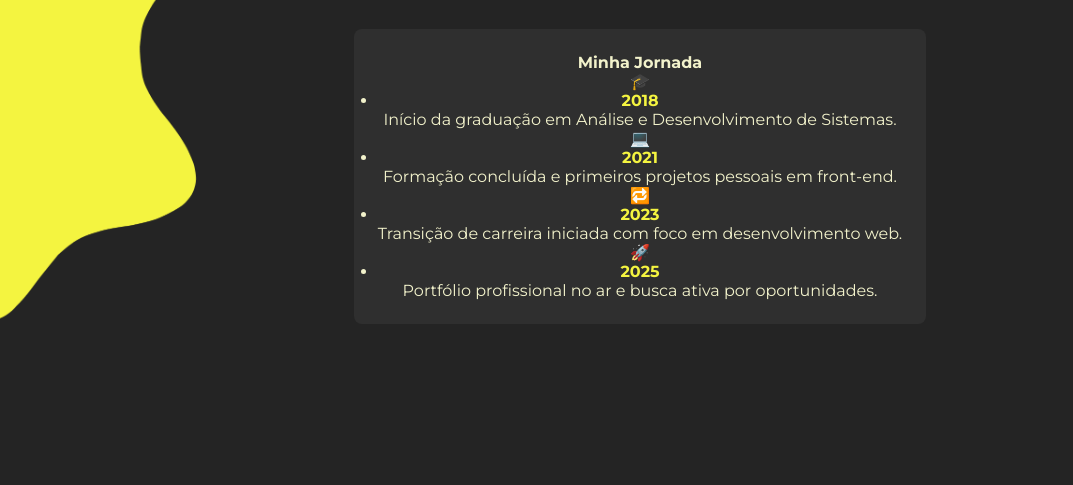
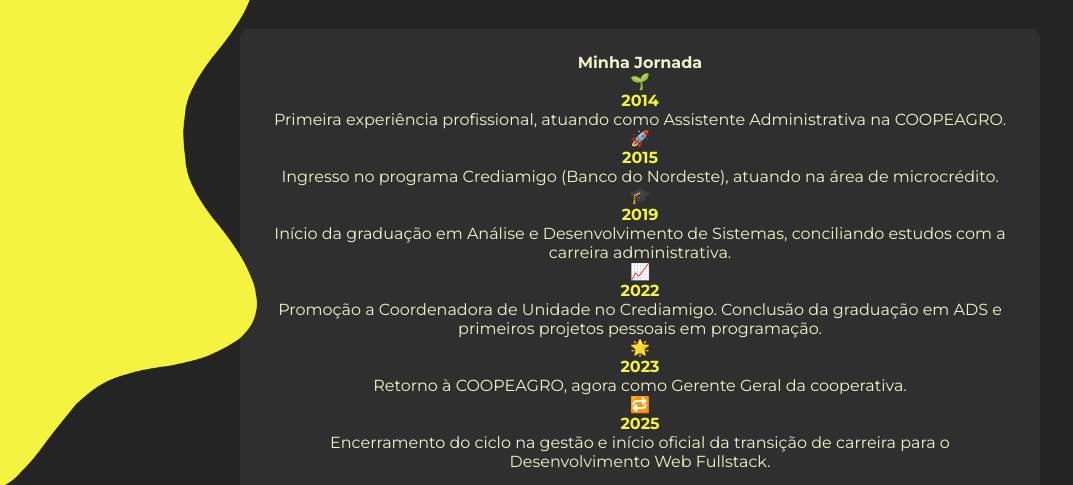
Before and after one commit to Rinelly/portfolio-rinelly, a plain HTML site: page index.html in a window 1280 px wide. Shown: the part 1320-1805 px from the top of the page, without its empty margins (0-1073 px from the left). Drawn offline with Linux system fonts and the light colour scheme.

Commit message:
Ajustes na seção sobre mim, na jornada e ajustes no css.

```diff
--- a/css/contato.css
+++ b/css/contato.css
@@ -12,11 +12,9 @@
     padding: 2rem;
 }
 
-.imagem-contato {
-    max-width: 100%;   /* nunca passa da largura do container */
-    height: auto;      /* mantém proporção */
-    display: block;    /* tira espaçamentos esquisitos */
-    margin: 0 auto;    /* centraliza */
+.secao-contato img {
+    width: clamp(150px, 80%, 400px);
+    height: auto;
 }
 
 /* Alinhar o conteúdo interno do formulário */
@@ -45,7 +43,8 @@ input::placeholder, textarea::placeholder{
 }
 
 .btn-enviar {
-    width: 30%;
+    width: 80%;
+    max-width: auto;
     height: 50px;
     font-weight: 600;
     cursor: pointer;
--- a/css/responsive.css
+++ b/css/responsive.css
@@ -155,15 +155,10 @@
 @media (max-width: 768px) {
     #secao-contato{
         min-height: auto;
-        padding: 2rem 0;
     }
     .secao-contato {
-        flex-direction: column;
-        align-items: center;
-    }
-
-    .imagem-contato{
-        width: 50%;
+       grid-template-columns: 1fr;
+        text-align: center;
     }
 
     .btn-enviar {
@@ -171,15 +166,3 @@
         max-width: 200px;
     }
 }
-/*Versão smartphone*/
-@media (max-width: 480px) {
-    #secao-contato{
-        min-height: auto;
-    }
-
-    .secao-contato {
-        grid-template-columns: 1fr; /* ícone em cima, formulário embaixo */
-        text-align: center;
-    }
-
-}
--- a/css/sobre-mim.css
+++ b/css/sobre-mim.css
@@ -18,12 +18,12 @@
 
 .sobre-container::before{
     content: '';
-    position: absolute; /* posição em relação ao .sobre-container */
-    left: 0;            /* distancia da borda esquerda */
-    top: 0;             /* distancia da borda superior */
-    width: 25%;       /* largura relativa ao container*/
+    position: absolute;
+    left: 0;
+    top: 0;
+    width: 25%;
     max-width: 400px;
-    height: 100%;       /* altura do container */
+    height: 100%;
     background-image: url("../assets/image/esquerda.png");
     background-repeat: no-repeat;
     background-position: left center;
@@ -71,3 +71,7 @@
     display: inline-block;
     width: 60px;
 }
+
+.timeline-lista {
+    list-style: none;
+}
--- a/index.html
+++ b/index.html
@@ -70,20 +70,28 @@
                     <h4 class="titulo-timeline">Minha Jornada</h4>
                     <ul class="timeline-lista">
                         <li>
-                            <span class="ano" ole="img">🎓 2018</span>
-                            <p>Início da graduação em Análise e Desenvolvimento de Sistemas.</p>
+                            <span class="ano" role="img">🌱 2014</span>
+                            <p>Primeira experiência profissional, atuando como Assistente Administrativa na COOPEAGRO.</p>
                         </li>
                         <li>
-                            <span class="ano" role="img">💻 2021</span>
-                            <p>Formação concluída e primeiros projetos pessoais em front-end.</p>
+                            <span class="ano" role="img">🚀 2015</span>
+                            <p>Ingresso no programa Crediamigo (Banco do Nordeste), atuando na área de microcrédito.</p>
                         </li>
                         <li>
-                            <span class="ano" role="img">🔁 2023</span>
-                            <p>Transição de carreira iniciada com foco em desenvolvimento web.</p>
+                            <span class="ano" role="img">🎓 2019</span>
+                            <p>Início da graduação em Análise e Desenvolvimento de Sistemas, conciliando estudos com a carreira administrativa.</p>
                         </li>
                         <li>
-                            <span class="ano" role="img">🚀 2025</span>
-                            <p>Portfólio profissional no ar e busca ativa por oportunidades.</p>
+                            <span class="ano" role="img">📈 2022</span>
+                            <p>Promoção a Coordenadora de Unidade no Crediamigo. Conclusão da graduação em ADS e primeiros projetos pessoais em programação.</p>
+                        </li>
+                        <li>
+                            <span class="ano" role="img">🌟 2023</span>
+                            <p>Retorno à COOPEAGRO, agora como Gerente Geral da cooperativa.</p>
+                        </li>
+                        <li>
+                            <span class="ano" role="img">🔁 2025</span>
+                            <p>Encerramento do ciclo na gestão e início oficial da transição de carreira para o Desenvolvimento Web Fullstack.</p>
                         </li>
                     </ul>
                 </div>
```
